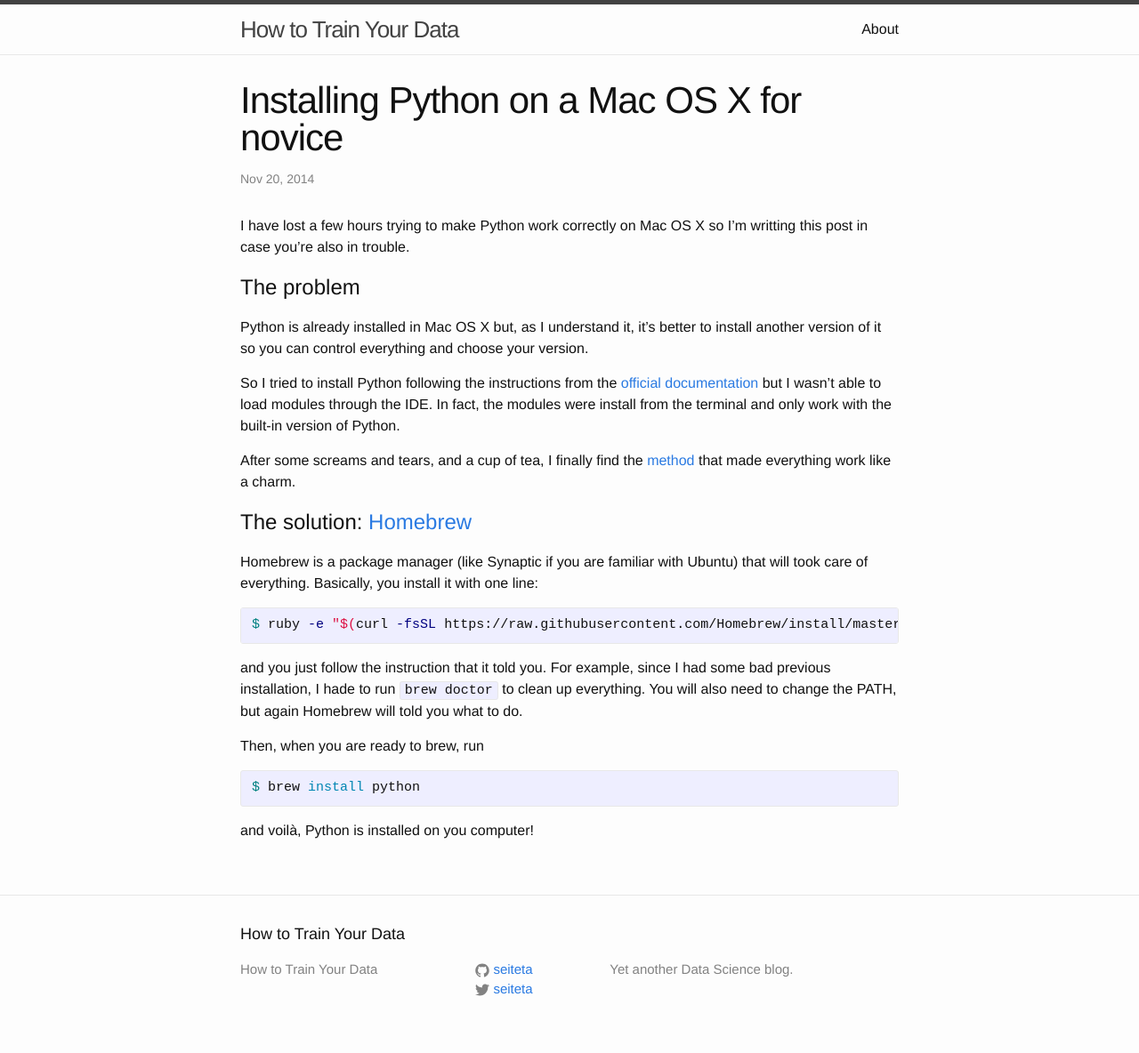
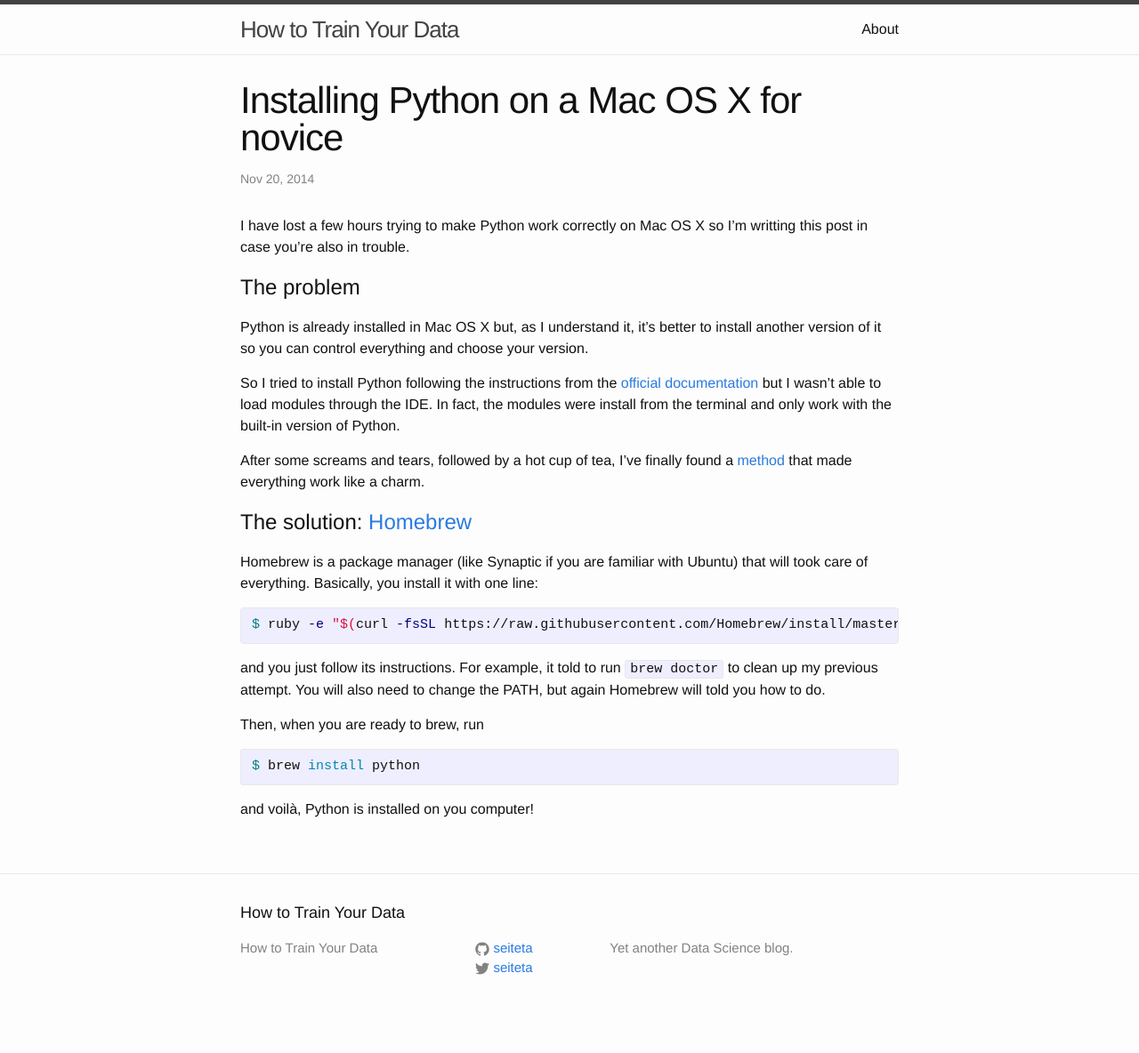
Before and after one commit to seiteta/seiteta.github.io_old, a Jekyll site: the page built from _posts/2014-11-20-installing-python-mac.md, in a window 1280 px wide. Shown: the whole page at 89% size. Built offline with Jekyll 4.4.1, drawn with Linux system fonts in a browser that asks for light colours; after the commit the page ends 1160 px from its top, so only the background shows below that.

Commit message:
Update 2014-11-20-installing-python-mac.md

```diff
--- a/_posts/2014-11-20-installing-python-mac.md
+++ b/_posts/2014-11-20-installing-python-mac.md
@@ -13,7 +13,7 @@ Python is already installed in Mac OS X but, as I understand it, it's better to
 So I tried to install Python following the instructions from the [official documentation](https://docs.python.org/2/using/mac.html) but I wasn't able to load modules through the IDE. In fact, the modules were install from the terminal and only work with the built-in version of Python.
 
 
-After some screams and tears, and a cup of tea, I finally find the [method](http://docs.python-guide.org/en/latest/starting/install/osx/) that made everything work like a charm.
+After some screams and tears, followed by a hot cup of tea, I've finally found a [method](http://docs.python-guide.org/en/latest/starting/install/osx/) that made everything work like a charm.
 
 
 #The solution: [Homebrew](http://brew.sh/)
@@ -22,7 +22,7 @@ Homebrew is a package manager (like Synaptic if you are familiar with Ubuntu) th
 {% highlight bash %}
 $ ruby -e "$(curl -fsSL https://raw.githubusercontent.com/Homebrew/install/master/install)"
 {% endhighlight %}
-and you just follow the instruction that it told you. For example, since I had some bad previous installation, I hade to run `brew doctor` to clean up everything. You will also need to change the PATH, but again Homebrew will told you what to do.
+and you just follow its instructions. For example, it told to run `brew doctor` to clean up my previous attempt. You will also need to change the PATH, but again Homebrew will told you how to do.
 
 
 Then, when you are ready to brew, run
```
